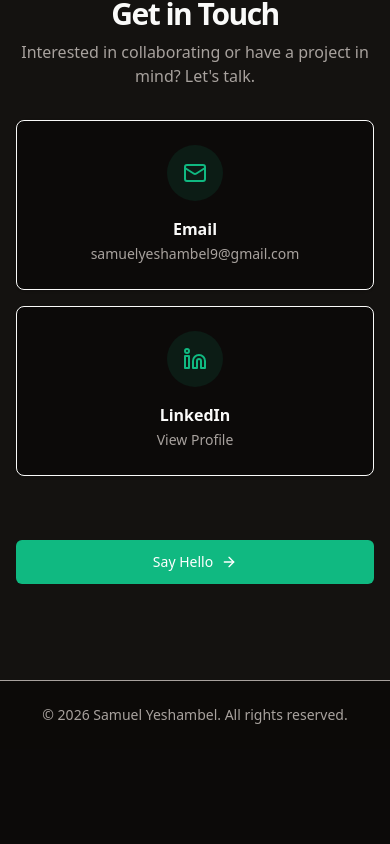
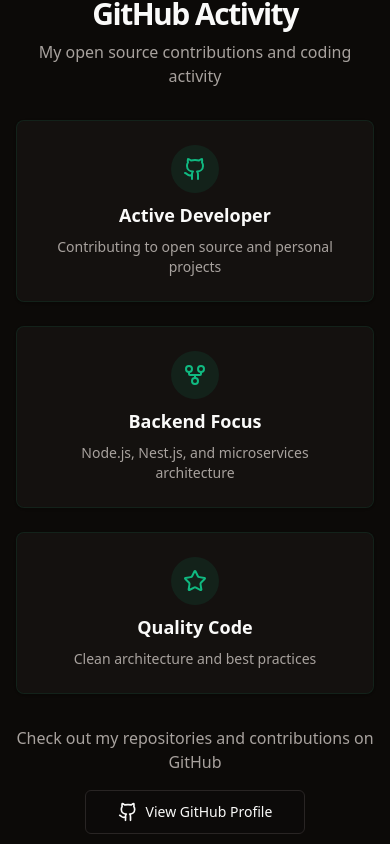
Before and after one commit to sami-yesha/Personl-Portfolio, a Next.js app: page / in a window 390 px wide. Shown: the part 6360-7204 px from the top of the page. Before the commit the page ends 7109 px from the top, so only its background shows below. Built offline with nearby package versions, Linux system fonts and the light colour scheme.

Commit message:
add an open graph setup

```diff
--- a/src/app/layout.tsx
+++ b/src/app/layout.tsx
@@ -18,6 +18,29 @@
   title: "Samuel Yeshambel | Senior Backend Developer",
   description: "Portfolio of Samuel Yeshambel, a Senior Backend Developer specializing in scalable systems, microservices, and secure architecture.",
   keywords: ["Backend Developer", "Node.js", "Nest.js", "Ethiopia", "Software Engineer", "Portfolio"],
+  authors: [{ name: "Samuel Yeshambel" }],
+  openGraph: {
+    type: "website",
+    locale: "en_US",
+    url: "https://personl-portfolio-zeta.vercel.app",
+    siteName: "Samuel Yeshambel Portfolio",
+    title: "Samuel Yeshambel | Senior Backend Developer",
+    description: "Portfolio of Samuel Yeshambel, a Senior Backend Developer specializing in scalable systems, microservices, and secure architecture.",
+    images: [
+      {
+        url: "/og-image.png",
+        width: 1200,
+        height: 630,
+        alt: "Samuel Yeshambel - Senior Backend Developer",
+      },
+    ],
+  },
+  twitter: {
+    card: "summary_large_image",
+    title: "Samuel Yeshambel | Senior Backend Developer",
+    description: "Portfolio of Samuel Yeshambel, a Senior Backend Developer specializing in scalable systems, microservices, and secure architecture.",
+    images: ["/og-image.png"],
+  },
 };
 
 export default function RootLayout({
--- a/src/app/page.tsx
+++ b/src/app/page.tsx
@@ -4,6 +4,7 @@
 import { Projects } from "@/components/Projects";
 import { Skills } from "@/components/Skills";
 import { Contact } from "@/components/Contact";
+import { GitHubStats } from "@/components/GitHubStats";
 
 export default function Home() {
   return (
@@ -13,6 +14,7 @@
       <Skills />
       <Experience />
       <Projects />
+      <GitHubStats />
       <Contact />
 
       <footer className="py-6 text-center text-sm text-muted-foreground border-t bg-background/50">
--- a/src/components/Contact.tsx
+++ b/src/components/Contact.tsx
@@ -57,10 +57,15 @@
             </Card>
           </div>
 
-          <div className="pt-8">
-            <Button size="lg" className="w-full md:w-auto" asChild>
+          <div className="pt-8 flex flex-col sm:flex-row gap-4 justify-center">
+            <Button size="lg" className="w-full sm:w-auto" asChild>
               <a href="mailto:samuelyeshambel9@gmail.com">
                 Say Hello <ArrowRight className="ml-2 h-4 w-4" />
+              </a>
+            </Button>
+            <Button size="lg" variant="secondary" className="w-full sm:w-auto" asChild>
+              <a href="/cv.pdf" download="Samuel_Yeshambel_CV.pdf">
+                Download CV <ArrowRight className="ml-2 h-4 w-4" />
               </a>
             </Button>
           </div>
--- /dev/null
+++ b/src/components/GitHubStats.tsx
@@ -0,0 +1,100 @@
+"use client";
+
+import { motion } from "framer-motion";
+import { Card, CardContent } from "@/components/ui/card";
+import { Github, GitFork, Star } from "lucide-react";
+import { Button } from "@/components/ui/button";
+
+export function GitHubStats() {
+  // Replace with your actual GitHub username
+  const githubUsername = "sami-yesha";
+
+  return (
+    <section id="github" className="py-24 bg-background/50">
+      <div className="container px-4 md:px-6">
+        <motion.div
+          initial={{ opacity: 0, y: 20 }}
+          whileInView={{ opacity: 1, y: 0 }}
+          viewport={{ once: true }}
+          transition={{ duration: 0.5 }}
+          className="max-w-4xl mx-auto space-y-8"
+        >
+          <div className="text-center space-y-2">
+            <h2 className="text-3xl font-bold tracking-tighter sm:text-4xl md:text-5xl">GitHub Activity</h2>
+            <p className="text-muted-foreground">My open source contributions and coding activity</p>
+          </div>
+
+          {/* GitHub Stats Cards */}
+          <div className="grid gap-6 md:grid-cols-3">
+            <Card className="bg-card/50 border-primary/10 hover:border-primary/30 transition-colors">
+              <CardContent className="pt-6 flex flex-col items-center text-center space-y-2">
+                <div className="p-3 rounded-full bg-primary/10 text-primary">
+                  <Github className="h-6 w-6" />
+                </div>
+                <h3 className="font-semibold text-lg">Active Developer</h3>
+                <p className="text-sm text-muted-foreground">Contributing to open source and personal projects</p>
+              </CardContent>
+            </Card>
+
+            <Card className="bg-card/50 border-primary/10 hover:border-primary/30 transition-colors">
+              <CardContent className="pt-6 flex flex-col items-center text-center space-y-2">
+                <div className="p-3 rounded-full bg-primary/10 text-primary">
+                  <GitFork className="h-6 w-6" />
+                </div>
+                <h3 className="font-semibold text-lg">Backend Focus</h3>
+                <p className="text-sm text-muted-foreground">Node.js, Nest.js, and microservices architecture</p>
+              </CardContent>
+            </Card>
+
+            <Card className="bg-card/50 border-primary/10 hover:border-primary/30 transition-colors">
+              <CardContent className="pt-6 flex flex-col items-center text-center space-y-2">
+                <div className="p-3 rounded-full bg-primary/10 text-primary">
+                  <Star className="h-6 w-6" />
+                </div>
+                <h3 className="font-semibold text-lg">Quality Code</h3>
+                <p className="text-sm text-muted-foreground">Clean architecture and best practices</p>
+              </CardContent>
+            </Card>
+          </div>
+
+          {/* GitHub Profile Link */}
+          <div className="text-center space-y-4">
+            <p className="text-muted-foreground">
+              Check out my repositories and contributions on GitHub
+            </p>
+            <Button size="lg" variant="outline" asChild>
+              <a
+                href={`https://github.com/${githubUsername}`}
+                target="_blank"
+                rel="noopener noreferrer"
+                className="inline-flex items-center gap-2"
+              >
+                <Github className="h-5 w-5" />
+                View GitHub Profile
+              </a>
+            </Button>
+          </div>
+
+          {/* Optional: Uncomment below if you want to try the stats images again */}
+          {/*
+          <div className="flex flex-col items-center gap-4">
+            <a
+              href={`https://github.com/${githubUsername}`}
+              target="_blank"
+              rel="noopener noreferrer"
+              className="w-full max-w-2xl hover:opacity-80 transition-opacity"
+            >
+              <img
+                src={`https://github-readme-stats.vercel.app/api?username=${githubUsername}&show_icons=true&theme=dark&bg_color=0c0a09&title_color=10b981&text_color=fafaf9&icon_color=10b981&border_color=292524&hide_border=false`}
+                alt="GitHub Stats"
+                className="w-full rounded-lg border border-border"
+                loading="lazy"
+              />
+            </a>
+          </div>
+          */}
+        </motion.div>
+      </div>
+    </section>
+  );
+}
--- a/src/components/Navbar.tsx
+++ b/src/components/Navbar.tsx
@@ -12,6 +12,7 @@
   { name: "Skills", href: "#skills" },
   { name: "Experience", href: "#experience" },
   { name: "Projects", href: "#projects" },
+  { name: "GitHub", href: "#github" },
   { name: "Contact", href: "#contact" },
 ];
 
```
Also changed, not shown: public/cv.pdf.txt (added), public/og-image.png (added).
